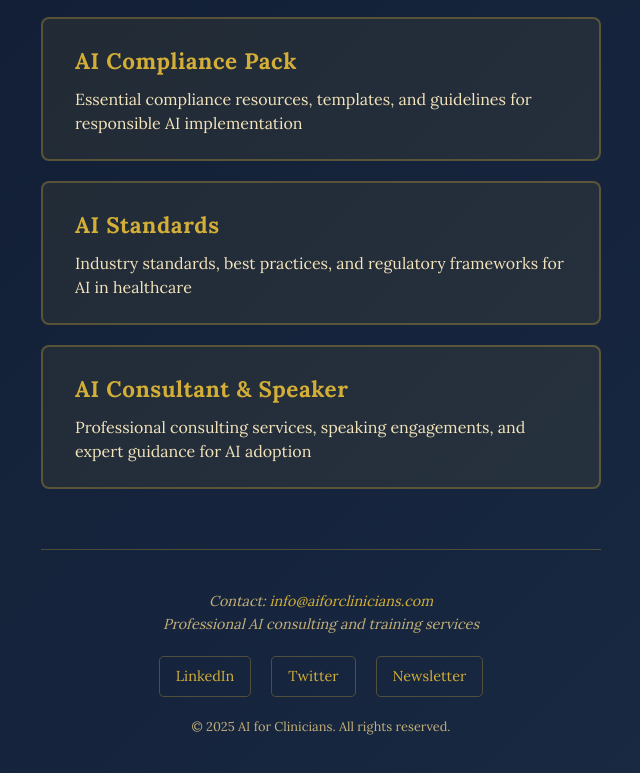
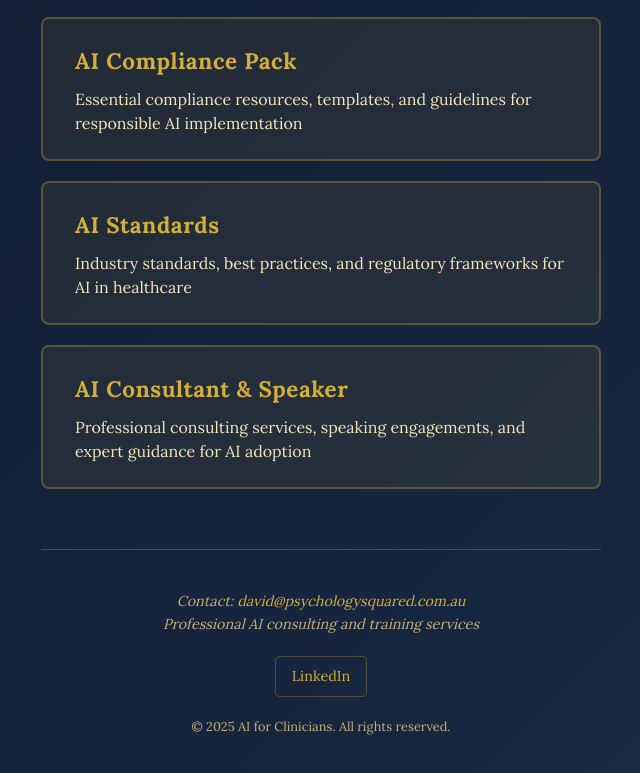
Before and after one commit to keisler-au/aiforclin-dashboard, a plain HTML site: page index.html in a window 1280 px wide. Shown: the part 494-1267 px from the top of the page, without its empty margins (319-959 px from the left). Drawn offline with Linux system fonts and the light colour scheme.

Commit message:
Review: contact details fixed

```diff
--- a/index.html
+++ b/index.html
@@ -380,14 +380,14 @@
         <footer class="footer">
             <div class="footer-content">
                 <address class="contact-info">
-                    <p>Contact: <a href="mailto:info@aiforclinicians.com" class="contact-link">info@aiforclinicians.com</a></p>
+                    <p>Contact: <a href="mailto:david@psychologysquared.com.au" class="contact-link">david@psychologysquared.com.au</a></p>
                     <p>Professional AI consulting and training services</p>
                 </address>
 
                 <nav class="social-links" aria-label="Social media links">
-                    <a href="#" class="social-link" aria-label="Visit our LinkedIn page">LinkedIn</a>
-                    <a href="#" class="social-link" aria-label="Follow us on Twitter">Twitter</a>
-                    <a href="#" class="social-link" aria-label="Subscribe to our newsletter">Newsletter</a>
+                    <a href="https://www.linkedin.com/in/davidlopis/" class="social-link" aria-label="Visit our LinkedIn page">LinkedIn</a>
+                    <!-- <a href="#" class="social-link" aria-label="Follow us on Twitter">Twitter</a>
+                    <a href="#" class="social-link" aria-label="Subscribe to our newsletter">Newsletter</a> -->
                 </nav>
 
                 <div class="copyright">
```
